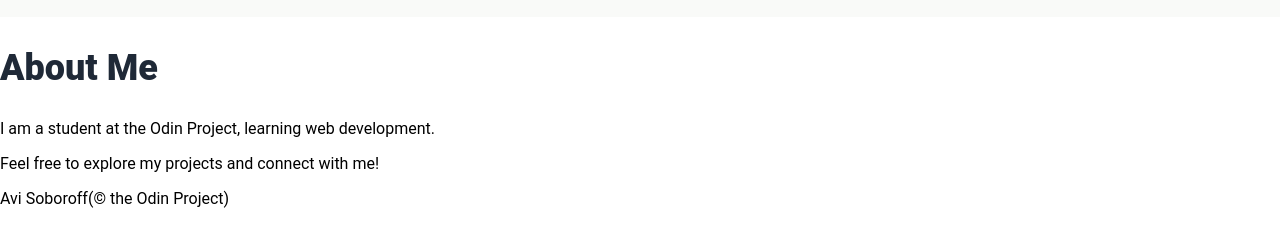
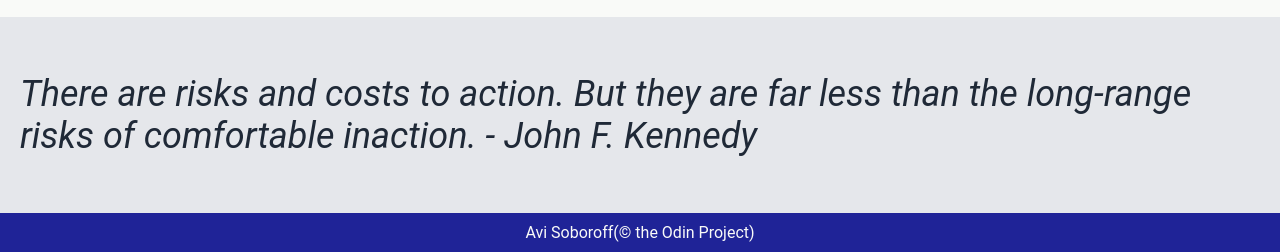
Before and after one commit to Avi-Soboroff/My-Oden-Project-Assignments, a plain HTML site: page Landing Page/page.html in a window 1280 px wide. Shown: the part 788-1040 px from the top of the page. Before the commit the page ends 996 px from the top, so only its background shows below. Drawn offline with Linux system fonts and the light colour scheme.

Commit message:
landing page complete

```diff
--- a/Landing Page/page.html
+++ b/Landing Page/page.html
@@ -48,9 +48,7 @@
                 </div>
             </div>
             <div class="cont-3">
-                <h2>About Me</h2>
-                <p>I am a student at the Odin Project, learning web development.</p>
-                <p>Feel free to explore my projects and connect with me!</p>
+                <p>There are risks and costs to action. But they are far less than the long-range risks of comfortable inaction. - John F. Kennedy</p>
             </div>
             <div class="footer">
                 <footer>Avi Soboroff(© the Odin Project)</footer>
--- a/Landing Page/style.css
+++ b/Landing Page/style.css
@@ -82,3 +82,25 @@ button {
     justify-content: center;
     gap: 20px;
 }
+
+.cont-3 {
+    background-color: #e5e7eb;
+    padding: 20px;
+    margin: 0;
+    display: flex;
+    flex-direction: column;
+    align-items: center;
+}
+
+.cont-3 p {
+    color: #1f2937;
+    font-size: 36px;
+    font-style: italic;
+}
+
+.footer {
+    background-color: #1f2397;
+    color: #f9faf8;
+    text-align: center;
+    padding: 10px 0;
+}
```
